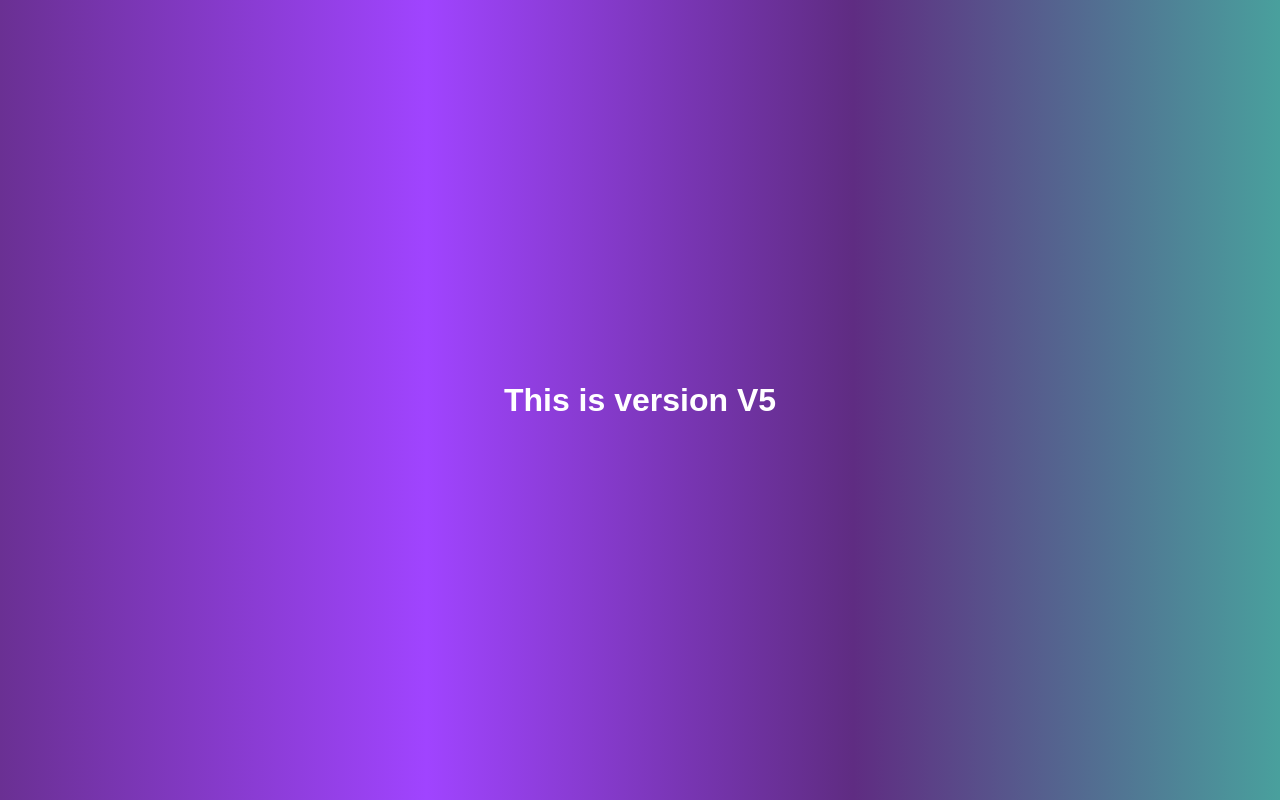
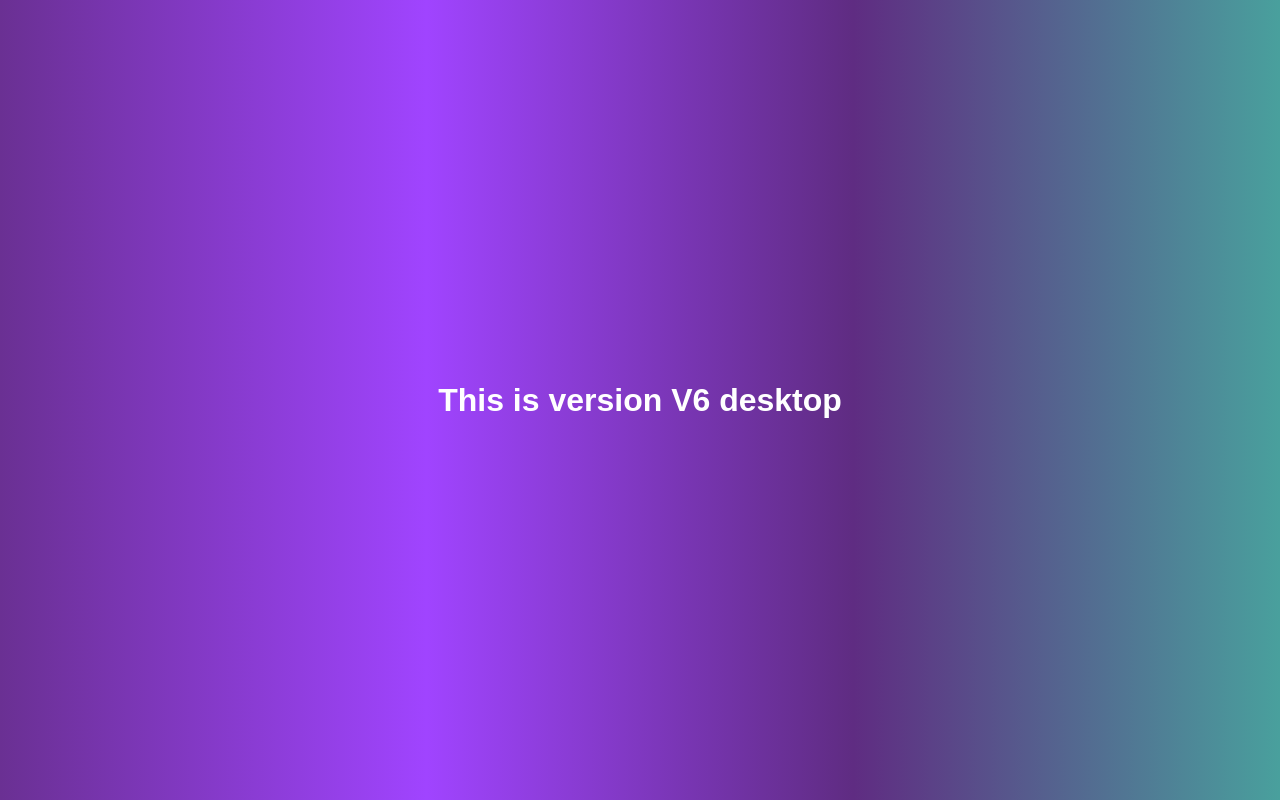
Before and after one commit to Praju005/myrepo1, a plain HTML site: page index.html in a window 1280 px wide. Drawn offline with Linux system fonts and the light colour scheme.

Commit message:
changed h1

```diff
--- a/index.html
+++ b/index.html
@@ -8,7 +8,7 @@
     <title>Document</title>
 </head>
 <body>
-    <h1>This is version V5</h1>
+    <h1>This is version V6 desktop</h1>
 </body>
 
 </html>
```
